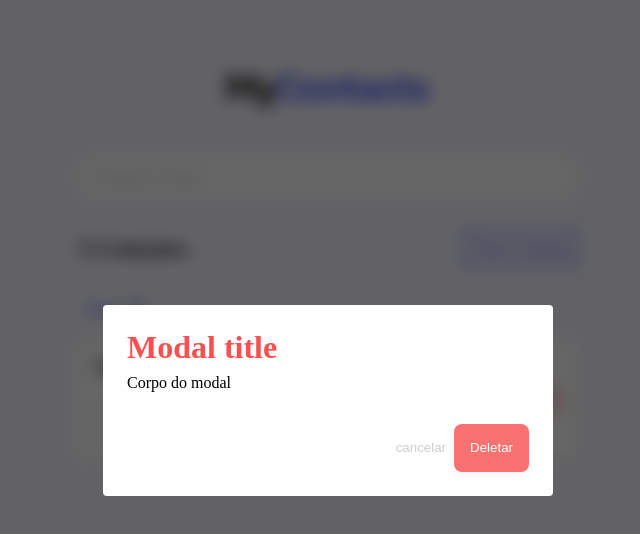
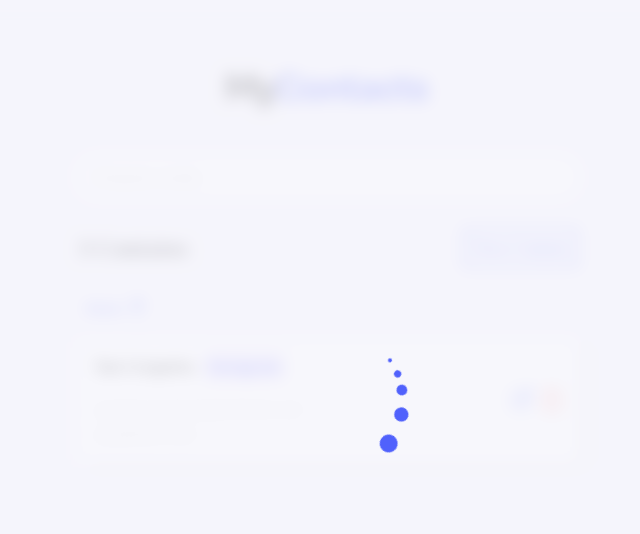
Before and after one commit to yansilvacerqueira/contact-front, a React (Create React App) app: page / in a window 1280 px wide. Shown: the top 534 px of the page, without its empty margins (312-952 px from the left). Built offline with nearby package versions, Linux system fonts and the light colour scheme.

Commit message:
feat: add component loader

```diff
--- a/public/index.html
+++ b/public/index.html
@@ -17,5 +17,6 @@
     <noscript>You need to enable JavaScript to run this app.</noscript>
     <div id="root"></div>
     <div id="modal-root"></div>
+    <div id="loader-root"></div>
   </body>
 </html>
--- a/src/Views/Home/Home.tsx
+++ b/src/Views/Home/Home.tsx
@@ -9,12 +9,12 @@
 import arrow from '../../assets/images/arrowIcon.svg';
 import edit from '../../assets/images/editIcon.svg';
 import trash from '../../assets/images/deleteIcon.svg';
-import { Modal } from '../../components/Modal/Modal';
+import { Loader } from '../../components/Loader/Loader';
 
 export const Home = () => {
   return (
     <>
-      <Modal danger />
+      <Loader />
       <InputContainer>
         <input type="text" placeholder="Pesquisar contato" />
       </InputContainer>
--- /dev/null
+++ b/src/components/Loader/Loader.tsx
@@ -0,0 +1,11 @@
+import { Overlay } from './styles';
+import ReactDOM from 'react-dom';
+
+export const Loader = () => {
+  return ReactDOM.createPortal(
+    <Overlay>
+      <div className="loader" />
+    </Overlay>,
+    document.getElementById('loader-root')!,
+  );
+};
--- /dev/null
+++ b/src/components/Loader/styles.ts
@@ -0,0 +1,69 @@
+import styled, { keyframes } from 'styled-components';
+
+const load = keyframes`
+  0% {
+    box-shadow: 0 -0.83em 0 -0.4em, 0 -0.83em 0 -0.42em, 0 -0.83em 0 -0.44em, 0 -0.83em 0 -0.46em, 0 -0.83em 0 -0.477em;
+  }
+  5%,
+  95% {
+    box-shadow: 0 -0.83em 0 -0.4em, 0 -0.83em 0 -0.42em, 0 -0.83em 0 -0.44em, 0 -0.83em 0 -0.46em, 0 -0.83em 0 -0.477em;
+  }
+  10%,
+  59% {
+    box-shadow: 0 -0.83em 0 -0.4em, -0.087em -0.825em 0 -0.42em, -0.173em -0.812em 0 -0.44em, -0.256em -0.789em 0 -0.46em, -0.297em -0.775em 0 -0.477em;
+  }
+  20% {
+    box-shadow: 0 -0.83em 0 -0.4em, -0.338em -0.758em 0 -0.42em, -0.555em -0.617em 0 -0.44em, -0.671em -0.488em 0 -0.46em, -0.749em -0.34em 0 -0.477em;
+  }
+  38% {
+    box-shadow: 0 -0.83em 0 -0.4em, -0.377em -0.74em 0 -0.42em, -0.645em -0.522em 0 -0.44em, -0.775em -0.297em 0 -0.46em, -0.82em -0.09em 0 -0.477em;
+  }
+  100% {
+    box-shadow: 0 -0.83em 0 -0.4em, 0 -0.83em 0 -0.42em, 0 -0.83em 0 -0.44em, 0 -0.83em 0 -0.46em, 0 -0.83em 0 -0.477em;
+  }
+`;
+
+const round = keyframes`
+  0% {
+    -webkit-transform: rotate(0deg);
+    transform: rotate(0deg);
+  }
+  100% {
+    -webkit-transform: rotate(360deg);
+    transform: rotate(360deg);
+  }
+`;
+
+export const Overlay = styled.div`
+  background: rgba(246, 245, 252, 0.8);
+  backdrop-filter: blur(8px);
+
+  position: absolute;
+
+  width: 100%;
+  height: 100%;
+
+  left: 0;
+  top: 0;
+
+  display: flex;
+  align-items: center;
+  justify-content: center;
+
+  .loader {
+    color: ${({ theme }) => theme.primary.main};
+    font-size: 90px;
+    text-indent: -9999em;
+    overflow: hidden;
+    width: 1em;
+    height: 1em;
+    border-radius: 50%;
+    margin: 72px auto;
+    position: relative;
+    -webkit-transform: translateZ(0);
+    -ms-transform: translateZ(0);
+    transform: translateZ(0);
+    -webkit-animation: ${load} 1.7s infinite ease, ${round} 1.7s infinite ease;
+    animation: ${load} 1.7s infinite ease, ${round} 1.7s infinite ease;
+  }
+`;
```
